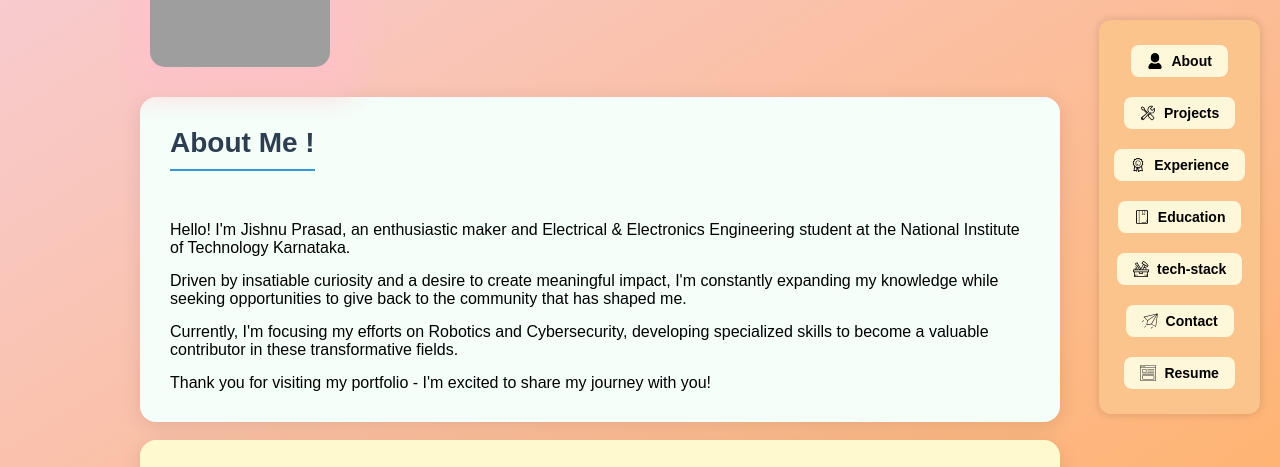
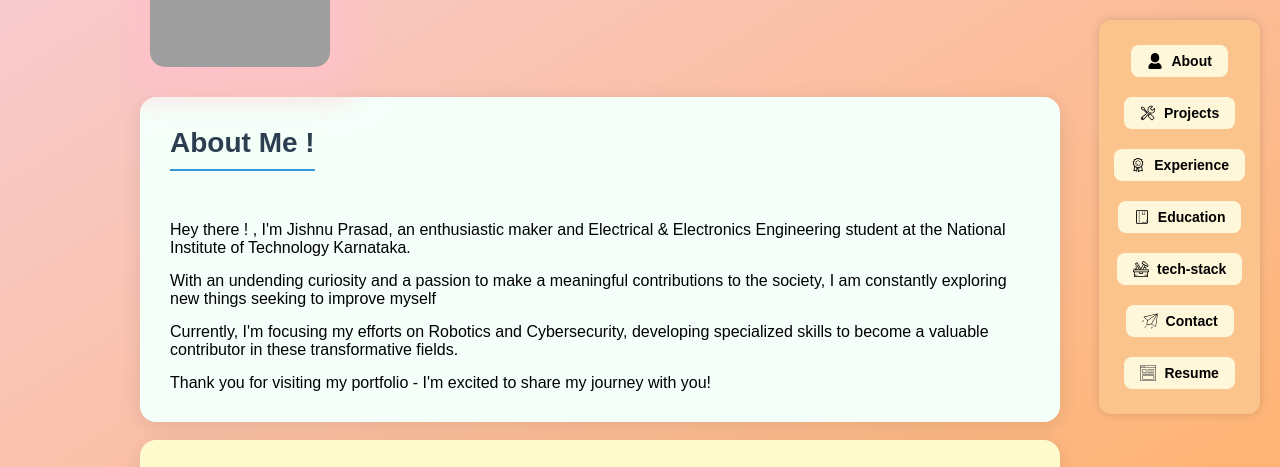
Before and after one commit to Jishnu-Prasad888/portfolio, a plain HTML site: page index.html in a window 1280 px wide. Shown: the part 183-650 px from the top of the page. Drawn offline with Linux system fonts and the light colour scheme; grey boxes are pictures that could not be loaded.

Commit message:
changed about section and education date

```diff
--- a/index.html
+++ b/index.html
@@ -6,8 +6,8 @@
     <meta name="viewport" content="width=device-width, initial-scale=1.0" />
     <title>Jishnu Prasad</title>
     <link rel="stylesheet" href="style.css" />
-    <link rel="icon" type="image/svg+xml" href="assets/img/favicon.svg" />
-    <link rel="apple-touch-icon" href="assets/img/favicon.svg" />
+    <link rel="icon" type="image/svg+xml" href="assets/img/favicon.png" />
+    <link rel="apple-touch-icon" href="assets/img/favicon.png" />
     <meta name="viewport" content="width=device-width, initial-scale=1.0, maximum-scale=1.0, user-scalable=no">
 </head>
 
@@ -64,11 +64,12 @@
             <div id="about" class="content-square-about">
                 <h2 class="about-title">About Me !</h2>
                 <nav class="content-nav">
-                    <p>Hello! I'm Jishnu Prasad, an enthusiastic maker and Electrical & Electronics Engineering student
+                    <p>Hey there ! , I'm Jishnu Prasad, an enthusiastic maker and Electrical & Electronics Engineering
+                        student
                         at the National Institute of Technology Karnataka.</p>
 
-                    <p>Driven by insatiable curiosity and a desire to create meaningful impact, I'm constantly expanding
-                        my knowledge while seeking opportunities to give back to the community that has shaped me.</p>
+                    <p>With an undending curiosity and a passion to make a meaningful contributions to the society, I am
+                        constantly exploring new things seeking to improve myself</p>
 
                     <p>Currently, I'm focusing my efforts on Robotics and Cybersecurity, developing specialized skills
                         to become a valuable contributor in these transformative fields.</p>
@@ -152,8 +153,8 @@
                 <h2 class="section-title">Education</h2>
 
                 <div class="education-item">
-                    <h3>National Institute of Technology Karnataka <span class="date">Sep 2024 – Present</span></h3>
-                    <div class="role">B.Tech in Electrical and Electronics Engineering</div>
+                    <h3>National Institute of Technology Karnataka <span class="date">2024 – 2028</span></h3>
+                    <div class="role">B.tech in Electrical and Electronics Engineering</div>
                     <ul class="course-list">
                         <li>Linear Algebra</li>
                         <li>Analysis of Electrical Circuits</li>
```
Also changed, not shown: assets/img/favicon.png (added).
